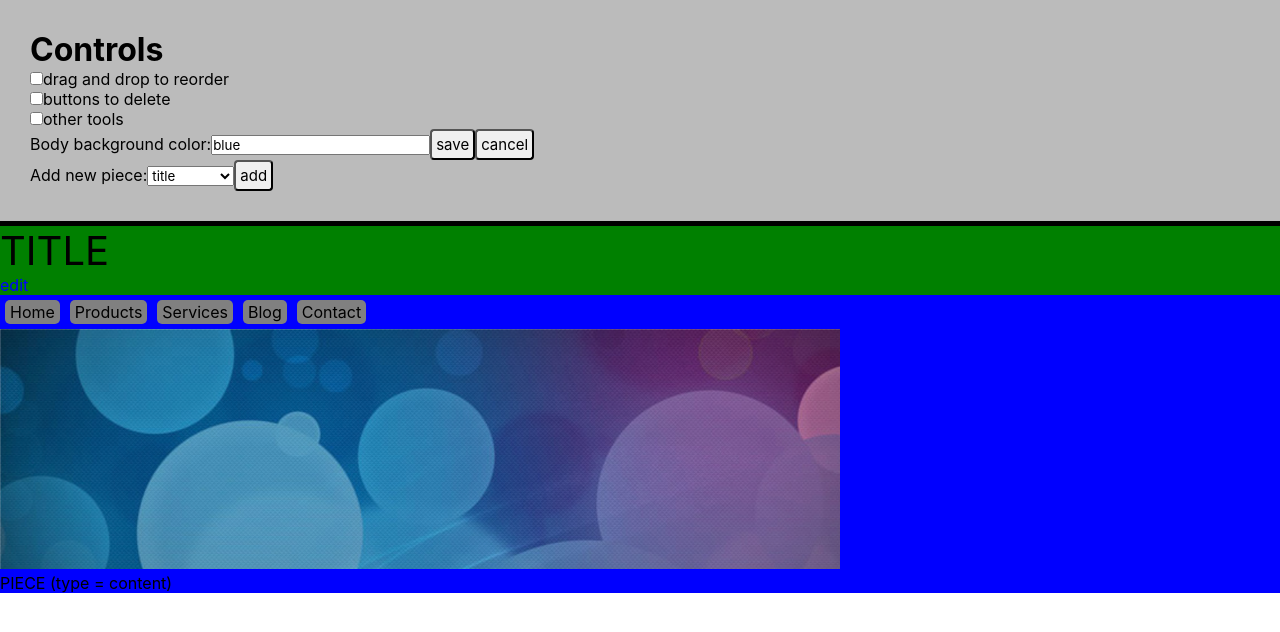
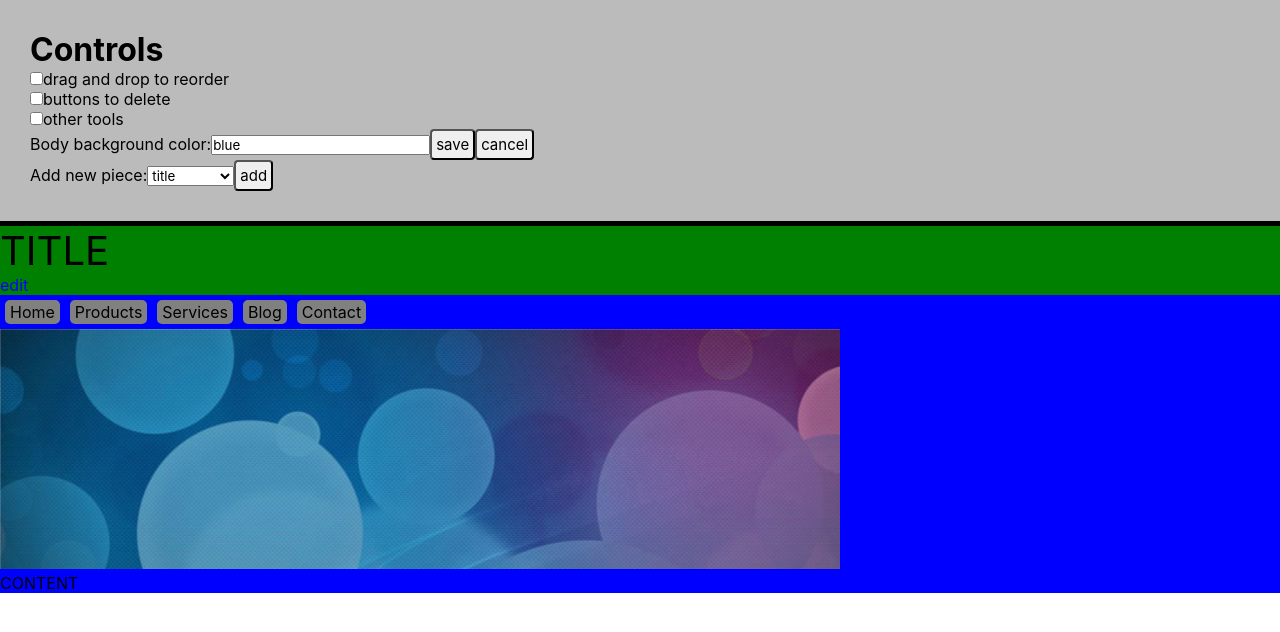
Before and after one commit to bananno/designer, a React (Create React App) app: page / in a window 1280 px wide. Shown: the top 632 px of the page. Built offline with nearby package versions, Linux system fonts and the light colour scheme.

Commit message:
Add component for content

```diff
--- a/src/components/Piece.js
+++ b/src/components/Piece.js
@@ -3,6 +3,7 @@ import React, { Component } from 'react';
 import Title from '../pieces/title.js';
 import Navigation from '../pieces/navigation.js';
 import Banner from '../pieces/banner.js';
+import Content from '../pieces/content.js';
 
 class Piece extends Component {
   pieceActions = {
@@ -40,6 +41,15 @@ class Piece extends Component {
       );
     }
 
+    if (pieceType === 'content') {
+      return (
+        <Content piece={this.props.piece}
+          state={this.props.state}
+          setState={this.props.setState}
+          > {this.props.children} </Content>
+      );
+    }
+
     return (
       <div>
         PIECE (type = {pieceType})
--- /dev/null
+++ b/src/pieces/content.js
@@ -0,0 +1,59 @@
+import React from 'react';
+
+const content = (props) => {
+  let className = 'piece content';
+
+  const changePiece = (attribute, newValue) => {
+    let newState = props.state;
+
+    newState.pieces = newState.pieces.map(thisPiece => {
+      if (thisPiece === props.piece) {
+        thisPiece[attribute] = newValue;
+      }
+      return thisPiece;
+    });
+
+    props.setState(newState);
+  };
+
+  const togglePieceTools = () => {
+    let newState = props.state;
+
+    newState.pieces = newState.pieces.map(thisPiece => {
+      if (thisPiece === props.piece) {
+        thisPiece.showTools = !thisPiece.showTools;
+      }
+      return thisPiece;
+    });
+
+    props.setState(newState);
+  };
+
+  const getPieceTools = () => {
+    if (!props.piece.showTools) {
+      return (
+        <button onClick={togglePieceTools} className="edit-piece">edit content</button>
+      );
+    }
+
+    return (
+      <div className="piece-tools">
+        <button onClick={togglePieceTools}>done</button>
+      </div>
+    );
+  };
+
+  let pieceStyle = {};
+
+  return (
+    <div className={className}>
+      <div style={pieceStyle}>
+        {getPieceTools()}
+      </div>
+      CONTENT
+      {props.children}
+    </div>
+  );
+};
+
+export default content;
--- a/src/pieces/pieces.css
+++ b/src/pieces/pieces.css
@@ -79,3 +79,5 @@
   padding: 0px 5px;
   color: transparent;
 }
+
+/* CONTENT */
```
